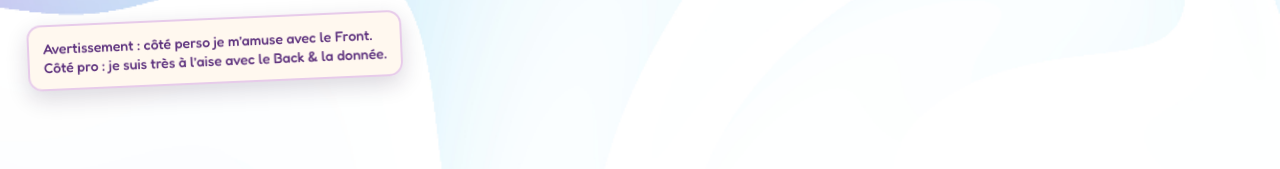
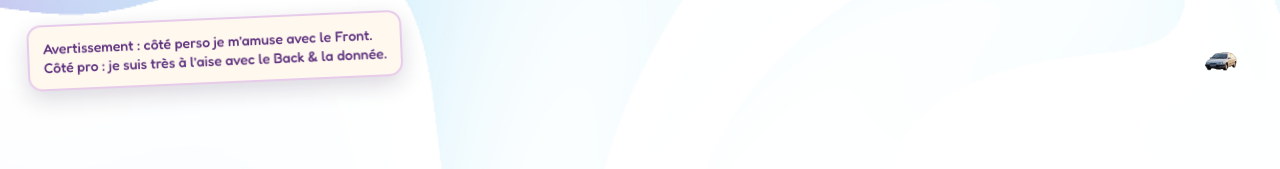
Before and after one commit to VAcheronPradelAlyssa/jarvi, an Angular app: page /home in a window 1280 px wide. Shown: the top 169 px of the page. Built offline with nearby package versions, Linux system fonts and the light colour scheme.

Commit message:
ajout d'images et mise à jour des styles pour le composant d'accueil : correction du chemin d'arrière-plan et ajout de l'image xsara

```diff
--- a/src/app/components/home/home.html
+++ b/src/app/components/home/home.html
@@ -1,3 +1,5 @@
+<!-- Image décorative en haut à droite -->
+<img src="/assets/home/xsara.png" alt="xsara" class="xsara-img" />
 <h1 class="subtitle">
       Deux sujets, deux chemins. Clique et je te montre comment je gère
       <strong>Rennes le mercredi</strong> + ce que j’ai
--- a/src/app/components/home/home.scss
+++ b/src/app/components/home/home.scss
@@ -10,7 +10,7 @@
   box-sizing: border-box;
   overflow: hidden;
 
-  background: url("/assets/fondcv.png") center / cover no-repeat;
+  background: url("/assets/home/fondcv.png") center / cover no-repeat;
 }
 
 .subtitle {
@@ -69,3 +69,15 @@ button {
   transform-origin: left top;
   backdrop-filter: blur(2px);
 }
+
+/* Image xsara en haut à droite */
+.xsara-img {
+  position: fixed;
+  top: clamp(12px, 2vw, 28px);
+  right: clamp(12px, 2vw, 28px);
+  width: min(70px, 18vw);
+  height: auto;
+  z-index: 40;
+  pointer-events: none;
+  user-select: none;
+}
```
Also changed, not shown: src/assets/home/fondcv.png (renamed from src/assets/fondcv.png), src/assets/home/xsara.png (added).
